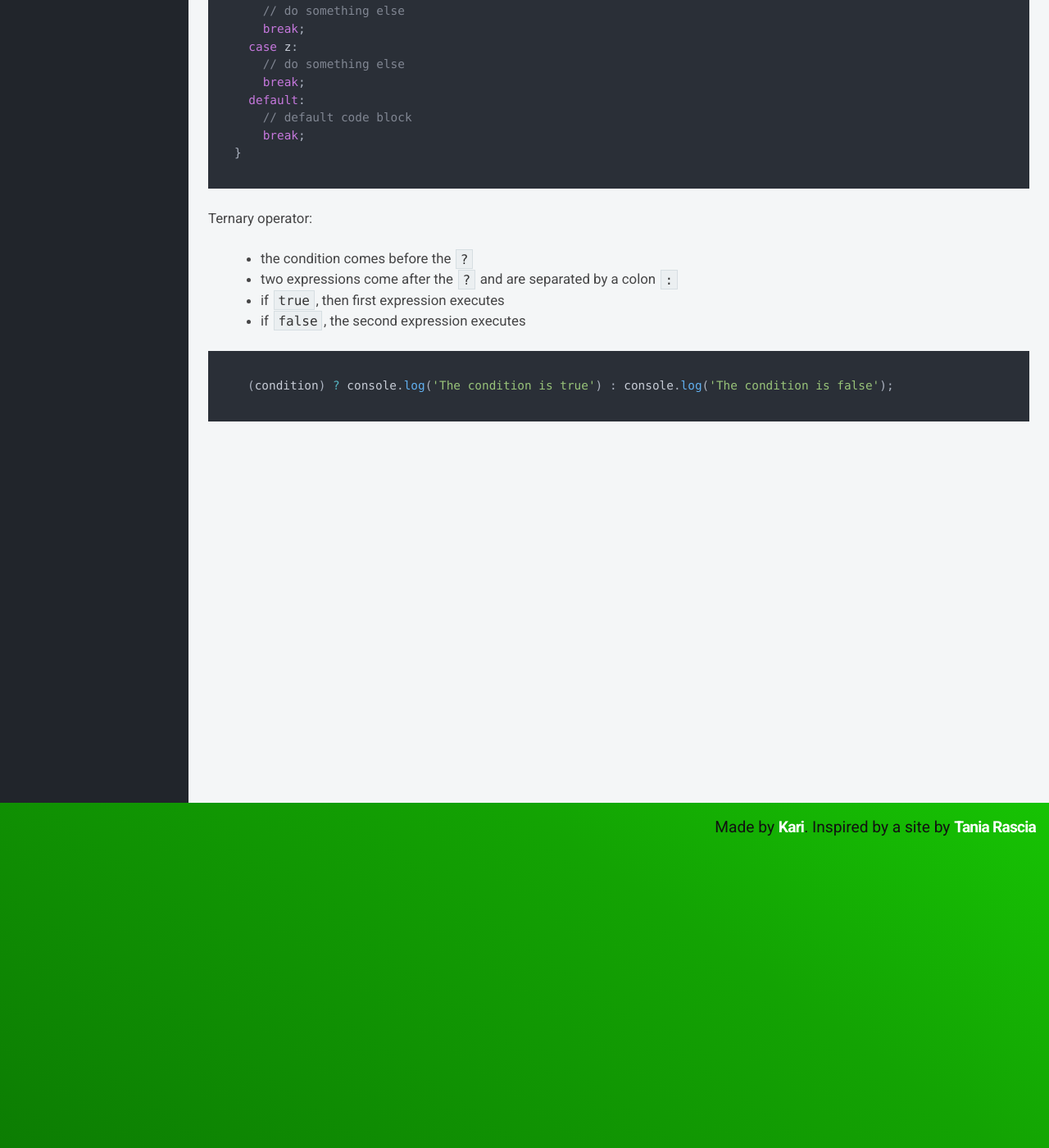
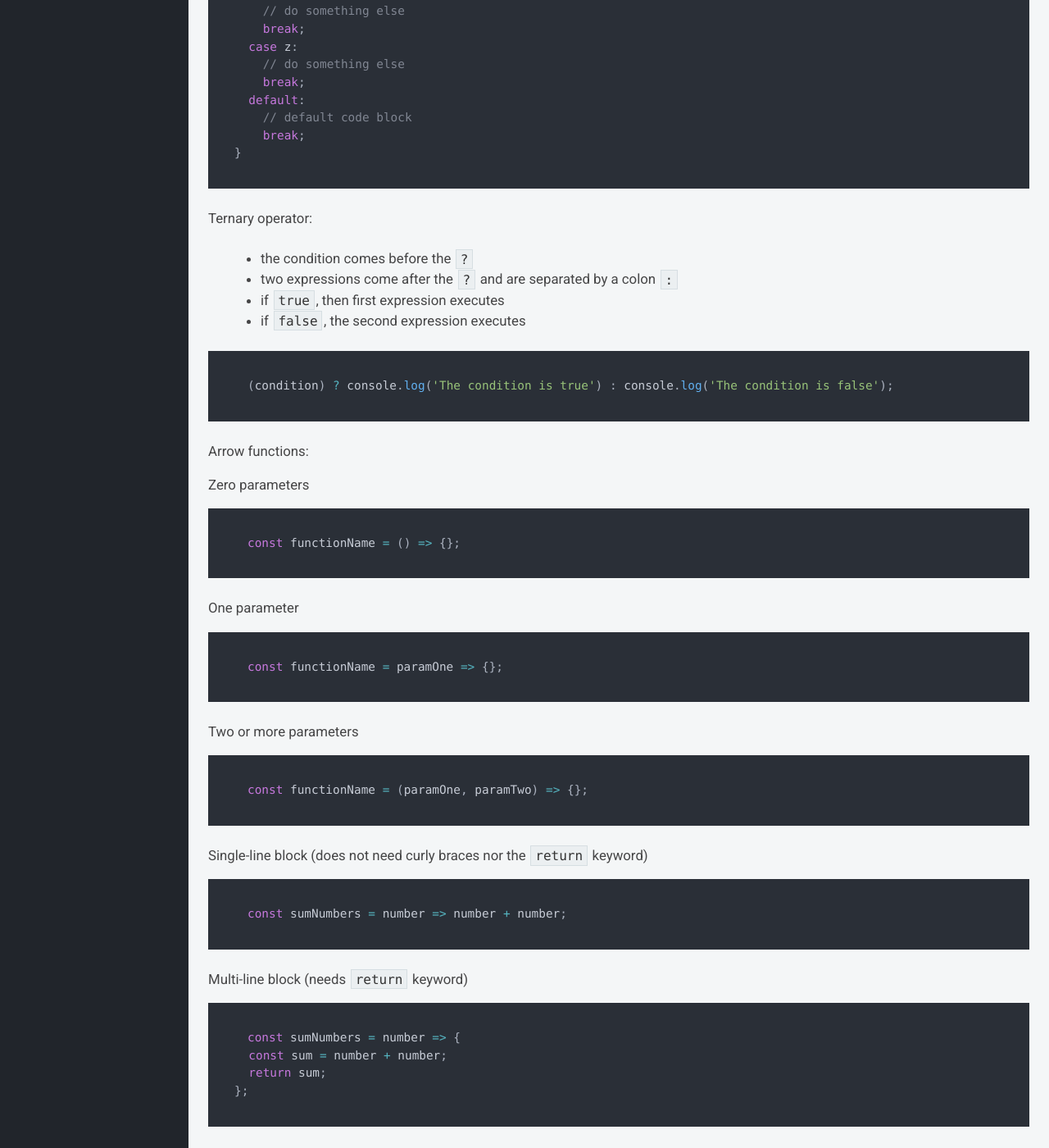
Before and after one commit to KJLarson/snippets, a Jekyll site: the page built from _pages/javascript.md, in a window 1280 px wide and 1400 px high, scrolled down 361 px. Shown: the whole window at 82% size. Built offline with Jekyll 4.4.1, drawn with Linux system fonts in a browser that asks for light colours; nearby versions of some CDN libraries.

Commit message:
Add arrow functions

````diff
--- a/_pages/javascript.md
+++ b/_pages/javascript.md
@@ -34,3 +34,33 @@ Ternary operator:
 ```js
 (condition) ? console.log('The condition is true') : console.log('The condition is false');
 ```
+
+Arrow functions:
+
+Zero parameters
+```js
+const functionName = () => {};
+```
+
+One parameter
+```js
+const functionName = paramOne => {};
+```
+
+Two or more parameters
+```js
+const functionName = (paramOne, paramTwo) => {};
+```
+
+Single-line block (does not need curly braces nor the <code>return</code> keyword)
+```js
+const sumNumbers = number => number + number;
+```
+
+Multi-line block (needs <code>return</code> keyword)
+```js
+const sumNumbers = number => {
+  const sum = number + number;
+  return sum;
+};
+```
````
